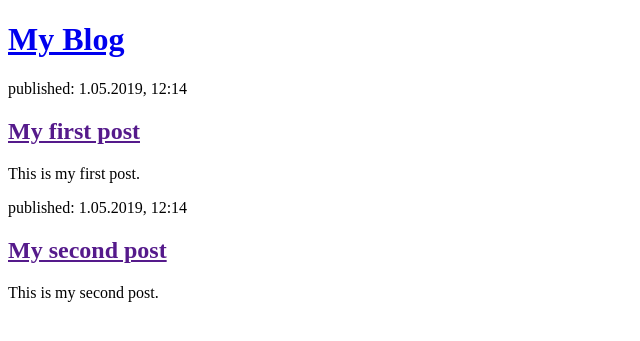
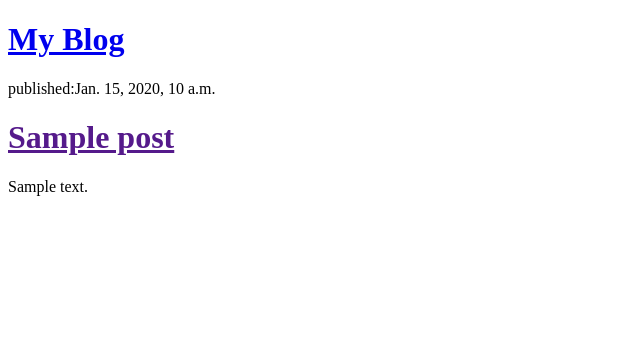
Before and after one commit to gautamaman30/my-first-blog, a Django app: template blog/templates/blog/post_list.html in a window 1280 px wide. Shown: the top 341 px of the page, without its empty margins (0-640 px from the left). Run offline with Django 3.2, Linux system fonts and the light colour scheme; the template is opened without the code that fills it: values that come from a table or form of the project are taken from there, others are empty; tables that the repository leaves empty hold one stand-in row (values such as "Sample post").

Commit message:
modified templates to display post from database

```diff
--- a/blog/templates/blog/post_list.html
+++ b/blog/templates/blog/post_list.html
@@ -7,17 +7,13 @@
         <div>
             <h1><a href="/">My Blog</a></h1>
         </div>
+        {% for post in posts%}
+           <div>
+            <p>published:{{post.published_date}}</p>
+            <h1><a href="">{{post.title}}</a></h1>
+            <p>{{post.text|linebreaksbr}}</p>
 
-        <div>
-            <p>published: 1.05.2019, 12:14</p>
-            <h2><a href="">My first post</a></h2>
-            <p>This is my first post.</p>
-        </div>
-
-        <div>
-            <p>published: 1.05.2019, 12:14</p>
-            <h2><a href="">My second post</a></h2>
-            <p>This is my second post.</p>
-        </div>
+           </div>
+        {% endfor %}
     </body>
 </html>
--- a/blog/views.py
+++ b/blog/views.py
@@ -1,4 +1,7 @@
 from django.shortcuts import render
+from .models import Post
+from django.utils import timezone
 
 def post_list(request):
-    return render(request, 'blog/post_list.html', {})
+    posts = Post.objects.filter(published_date__lte=timezone.now()).order_by('published_date')
+    return render(request, 'blog/post_list.html', {'posts':posts})
```
